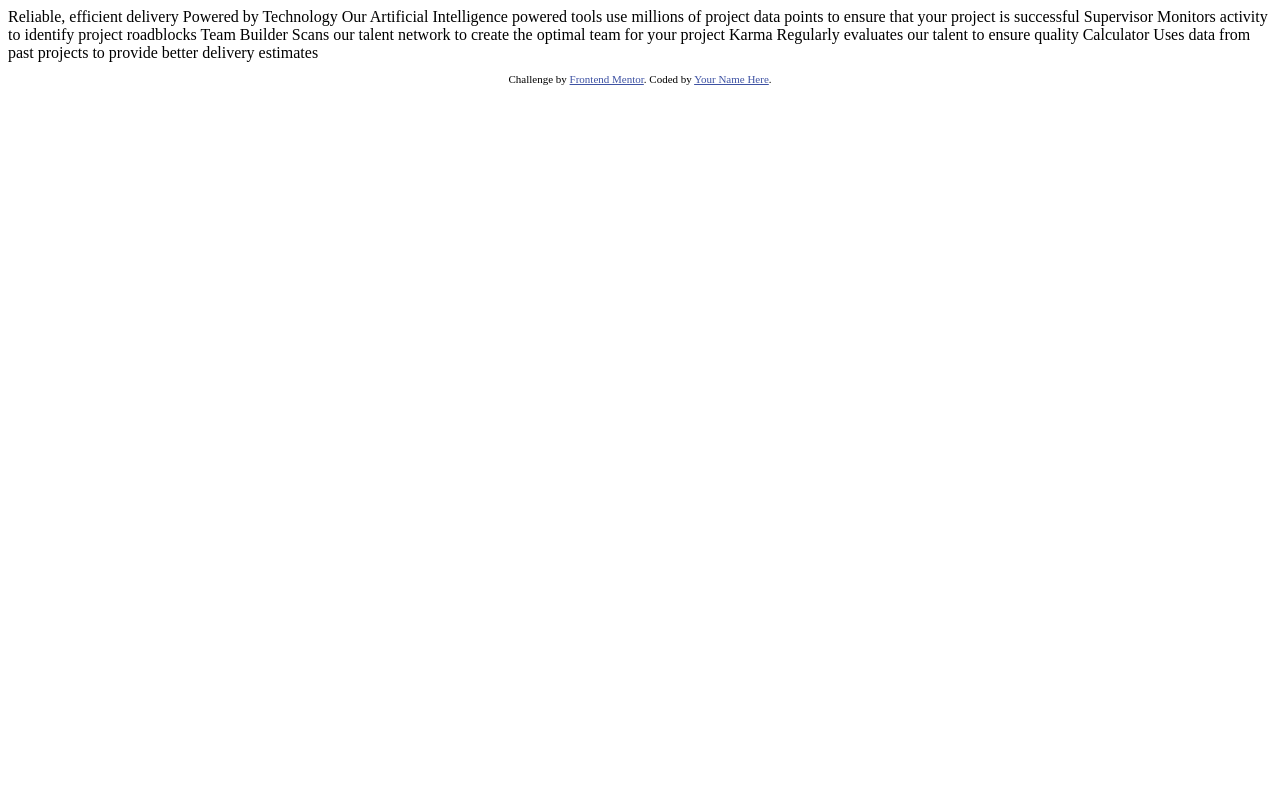
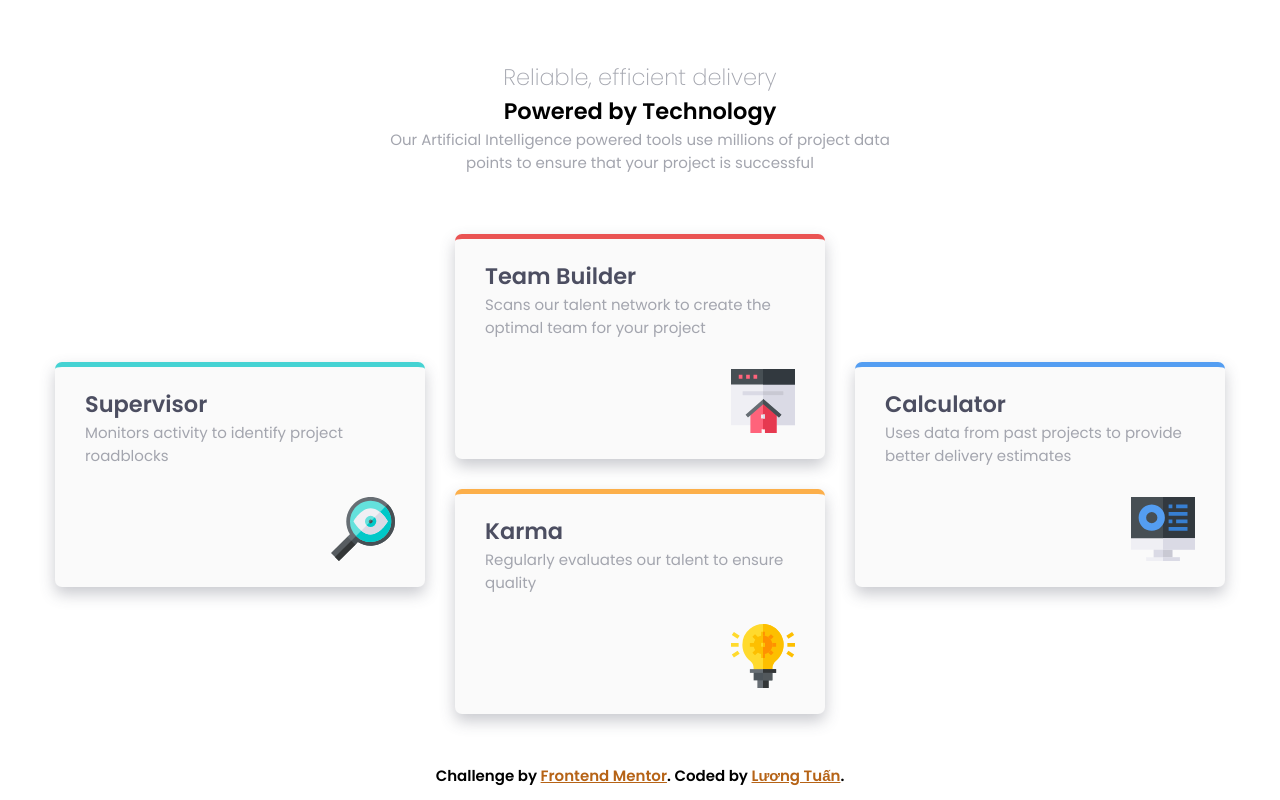
Before and after one commit to LuongTuan1704/four-card-feature-section-master, a plain HTML site: page index.html in a window 1280 px wide. Drawn offline with Linux system fonts and the light colour scheme.

Commit message:
Four card feature section (97%)

```diff
--- a/index.html
+++ b/index.html
@@ -1,45 +1,200 @@
 <!DOCTYPE html>
 <html lang="en">
+
 <head>
   <meta charset="UTF-8">
-  <meta name="viewport" content="width=device-width, initial-scale=1.0"> <!-- displays site properly based on user's device -->
+  <meta name="viewport" content="width=device-width, initial-scale=1.0">
+  <!-- displays site properly based on user's device -->
 
   <link rel="icon" type="image/png" sizes="32x32" href="./images/favicon-32x32.png">
+  <link href="https://fonts.googleapis.com/css2?family=Poppins:wght@200;400;600&display=swap" rel="stylesheet">
+  <title>Frontend Mentor | Four card feature section</title>
+  <style>
+    :root {
+      --red: hsl(0, 78%, 62%);
+      --cyan: hsl(180, 62%, 55%);
+      --orange: hsl(34, 97%, 64%);
+      --blue: hsl(212, 86%, 64%);
 
-  <title>Frontend Mentor | Four card feature section</title>
+      --Very-Dark-Blue: hsl(234, 12%, 34%);
+      --Grayish-Blue: hsl(229, 6%, 66%);
+      --Very-Light-Gray: hsl(0, 0%, 98%);
+    }
 
-  <!-- Feel free to remove these styles or customise in your own stylesheet 👍 -->
-  <style>
-    .attribution { font-size: 11px; text-align: center; }
-    .attribution a { color: hsl(228, 45%, 44%); }
+    * {
+      margin: 0;
+      padding: 0;
+      box-sizing: border-box;
+    }
+
+    body {
+      font-size: 15px;
+      font-family: 'Poppins', sans-serif;
+    }
+
+    .container {
+      max-width: 1440px;
+      margin: 0 auto;
+    }
+
+    .four-card-body {
+      display: flex;
+      justify-content: center;
+      align-items: center;
+      padding: 0 0 50px 0;
+    }
+
+    .card {
+      max-width: 400px;
+      padding: 0 15px;
+    }
+
+    .four-card-heading {
+      margin: 50px auto;
+      max-width: 550px;
+      text-align: center;
+      padding: 10px;
+    }
+
+    .four-card-heading h1 {
+      font-weight: 200;
+      color: var(--Grayish-Blue);
+    }
+
+    .four-card-heading h2 {
+      font-weight: 600;
+    }
+
+    .four-card-heading p {
+      color: var(--Grayish-Blue);
+      font-weight: 400;
+    }
+
+    .two-card .card:first-child {
+      margin-bottom: 30px;
+    }
+
+    .card-body {
+      padding: 20px 30px;
+      box-shadow: 0px 7px 15px hsla(234, 12%, 34%, 0.3);
+      border-radius: 7px;
+      background-color: var(--Very-Light-Gray);
+
+    }
+
+    .card-body h2 {
+      color: var(--Very-Dark-Blue);
+      font-weight: 600;
+    }
+
+    .card-body p {
+      color: var(--Grayish-Blue);
+      font-weight: 400;
+      margin-bottom: 30px;
+    }
+
+    .card-body.a {
+      border-top: 5px solid var(--cyan);
+    }
+
+    .card-body.b {
+      border-top: 5px solid var(--red);
+    }
+
+    .card-body.c {
+      border-top: 5px solid var(--orange);
+    }
+
+    .card-body.d {
+      border-top: 5px solid var(--blue);
+    }
+
+    .card_img {
+      text-align: right;
+    }
+
+    @media (max-width:375px) {
+      .four-card-body {
+        flex-direction: column;
+      }
+
+      .card {
+        margin-bottom: 30px;
+        padding: 0 30px;
+      }
+    }
+
+    .attribution {
+      font-size: 15px;
+      text-align: center;
+      font-weight: 600;
+    }
+
+    .attribution a {
+      color: hsl(29, 78%, 40%);
+    }
   </style>
 </head>
+
 <body>
+  <section id="four-card" class="container">
+    <div class="four-card-heading">
+      <h1> Reliable, efficient delivery</h1>
+      <h2>Powered by Technology</h2>
+      <p>
+        Our Artificial Intelligence powered tools use millions of project data points
+        to ensure that your project is successful
+      </p>
+    </div>
+    <div class="four-card-body">
+      <div class="card">
+        <div class="card-body a">
+          <h2>Supervisor</h2>
+          <p>Monitors activity to identify project roadblocks</p>
+          <div class="card_img">
+            <img src="images/icon-supervisor.svg" alt="">
+          </div>
+        </div>
 
-  Reliable, efficient delivery
-  Powered by Technology
-
-  Our Artificial Intelligence powered tools use millions of project data points
-  to ensure that your project is successful
-
-  Supervisor
-  Monitors activity to identify project roadblocks
-
-  Team Builder
-  Scans our talent network to create the optimal team for your project
-
-  Karma
-  Regularly evaluates our talent to ensure quality
-
-  Calculator
-  Uses data from past projects to provide better delivery estimates
-
+      </div>
+      <div class="two-card">
+        <div class="card">
+          <div class="card-body b">
+            <h2>Team Builder</h2>
+            <p>Scans our talent network to create the optimal team for your project</p>
+            <div class="card_img">
+              <img src="images/icon-team-builder.svg" alt="">
+            </div>
+          </div>
+        </div>
+        <div class="card">
+          <div class="card-body c">
+            <h2>Karma</h2>
+            <p>Regularly evaluates our talent to ensure quality</p>
+            <div class="card_img">
+              <img src="images/icon-karma.svg" alt="">
+            </div>
+          </div>
+        </div>
+      </div>
+      <div class="card">
+        <div class="card-body d">
+          <h2> Calculator</h2>
+          <p>Uses data from past projects to provide better delivery estimates</p>
+          <div class="card_img">
+            <img src="images/icon-calculator.svg" alt="">
+          </div>
+        </div>
+      </div>
+    </div>
+  </section>
 
   <footer>
     <p class="attribution">
       Challenge by <a href="https://www.frontendmentor.io?ref=challenge" target="_blank">Frontend Mentor</a>.
-      Coded by <a href="#">Your Name Here</a>.
+      Coded by <a href="#">Lương Tuấn</a>.
     </p>
   </footer>
 </body>
+
 </html>
```
